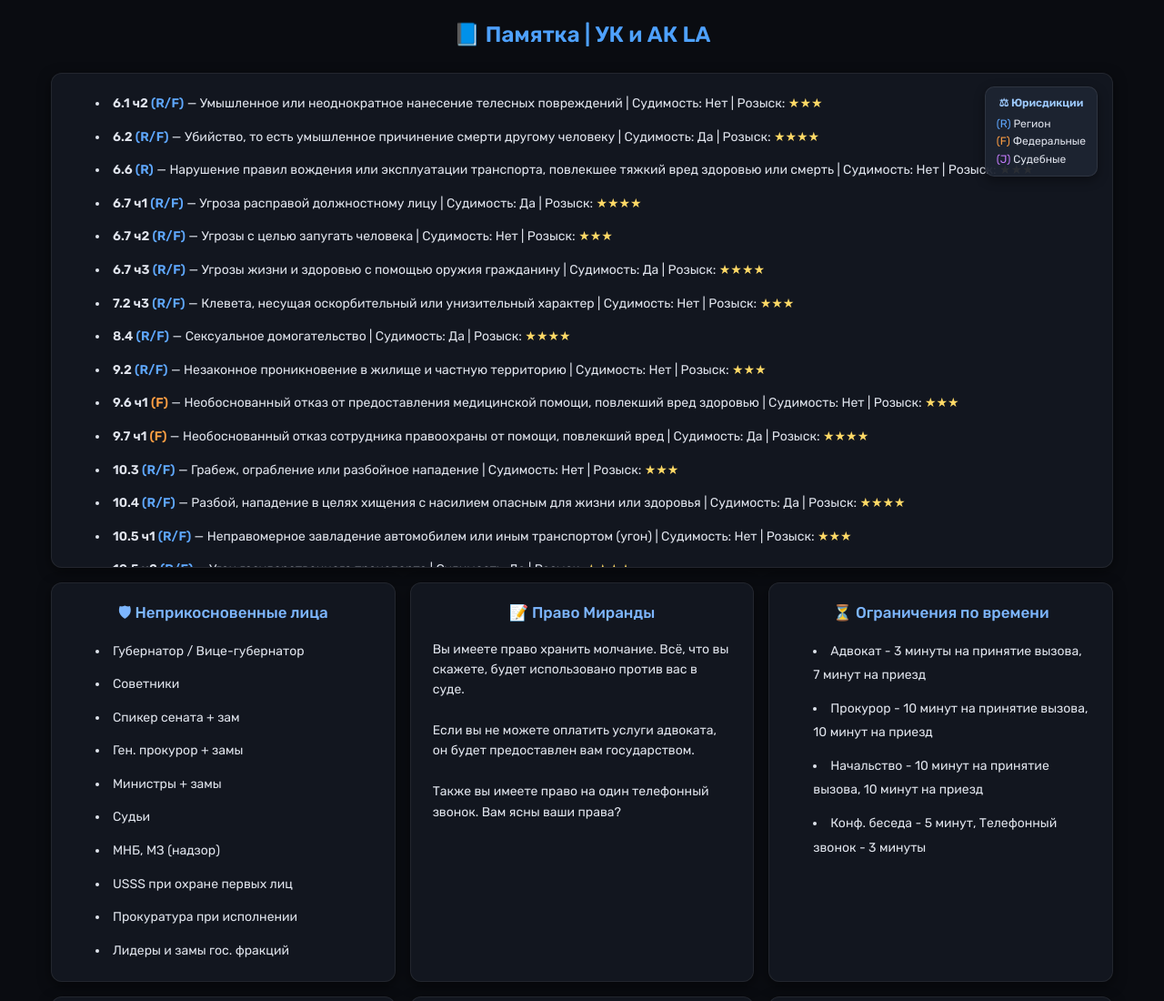
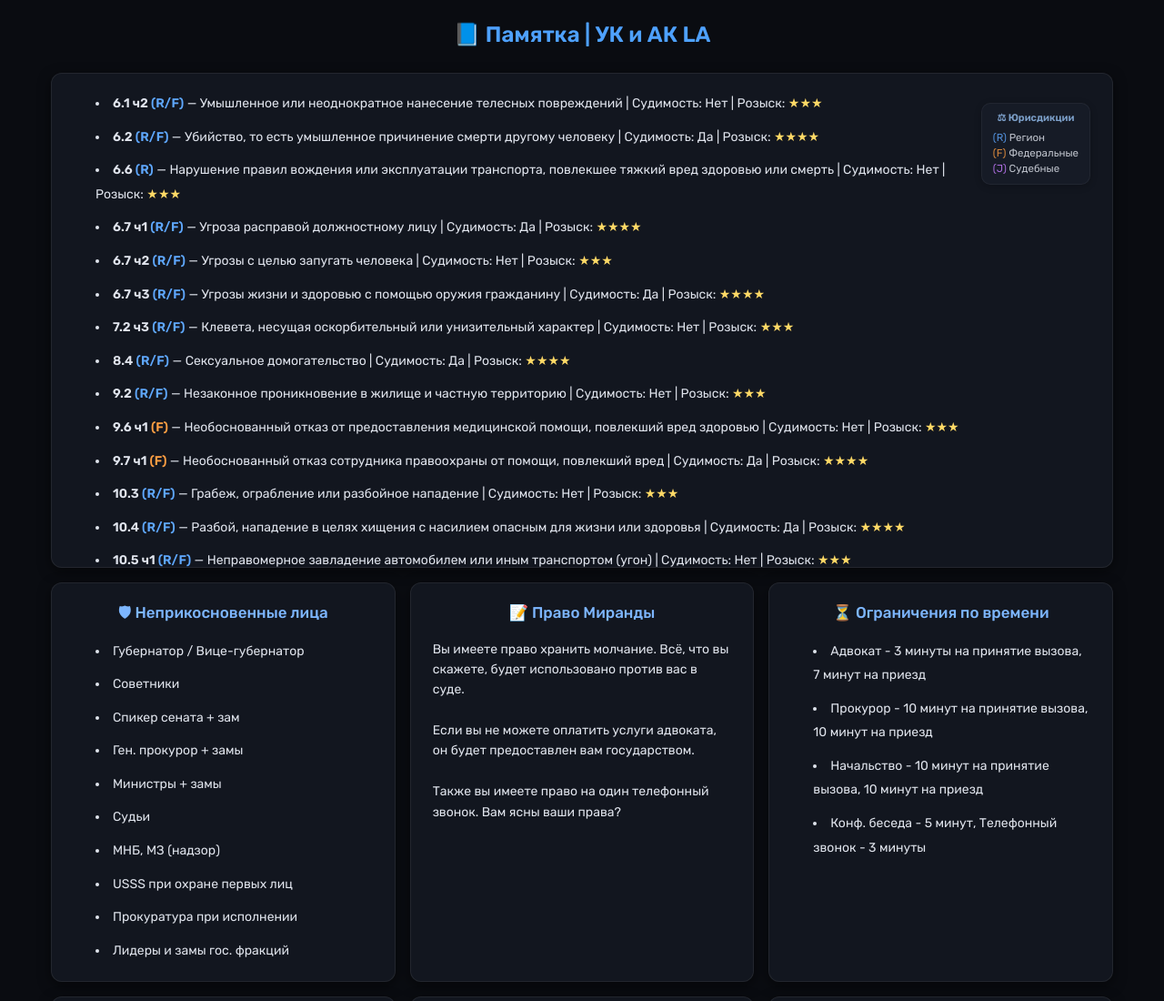
Before and after one commit to Metreon1k/Los-Angeles, a plain HTML site: page index.html in a window 1280 px wide. Shown: the top 1100 px of the page at 91% size. Drawn offline with Linux system fonts and the light colour scheme.

Commit message:
index.html

```diff
--- a/index.html
+++ b/index.html
@@ -86,26 +86,36 @@
         p { font-size: 14px; margin: 6px 0; line-height: 1.6; }
         strong { color: #a5d8ff; }
 
-        /* Юрисдикции справа сверху */
 .jurisdiction {
-            position: absolute;
-            top: 14px;
-            right: 16px;
-            background: rgba(30, 36, 50, 0.95);
-            border: 1px solid rgba(255,255,255,0.08);
+    position: sticky;
+    top: 12px;
+    float: right;
+
+    background: rgba(30, 36, 50, 0.55);
+    backdrop-filter: blur(6px);
+
+    border: 1px solid rgba(255,255,255,0.06);
     border-radius: 10px;
     padding: 8px 12px;
-            font-size: 12px;
-            line-height: 1.6;
-            box-shadow: 0 4px 12px rgba(0,0,0,0.4);
+
+    font-size: 11.5px;
+    line-height: 1.5;
+
+    box-shadow: 0 2px 8px rgba(0,0,0,0.25);
+    opacity: 0.85;
+
+    z-index: 5;
 }
+
 .jurisdiction strong {
     display: block;
     text-align: center;
-            font-size: 12px;
+    font-size: 11px;
     margin-bottom: 4px;
     color: #9ecbff;
+    opacity: 0.9;
 }
+
 
         @media (max-width: 900px) {
             .grid { gap: 12px; }
```
Lines whose indentation alone changed are shown as unchanged.
